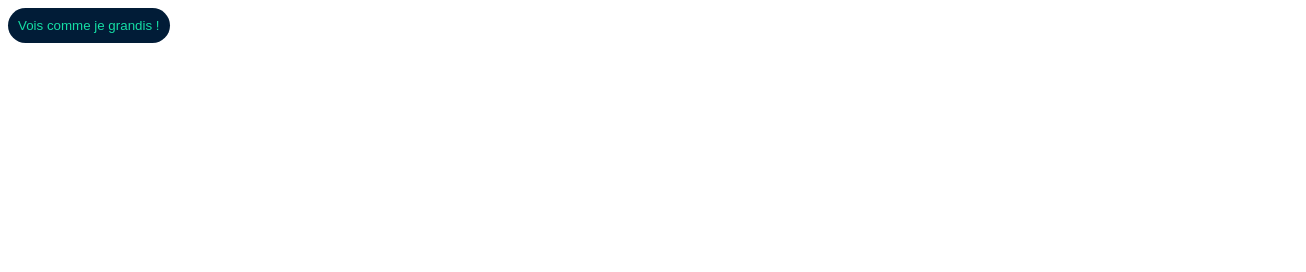
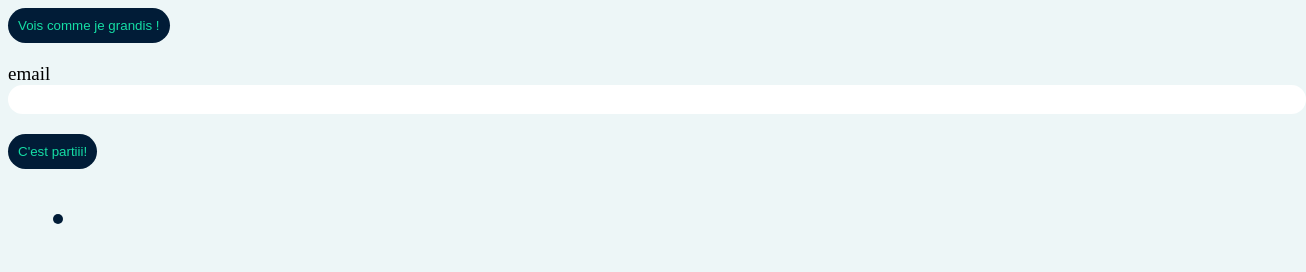
Before and after one commit to znadir/css-animations, a website: page index.html in a window 1280 px wide. Shown: the whole page, 1306 px wide, since content can reach past the window. Drawn offline with Linux system fonts and the light colour scheme.

Commit message:
gonfler le ballon

```diff
--- a/index.html
+++ b/index.html
@@ -9,9 +9,21 @@
 	</head>
 	<body>
 		<body>
-			<div class="container">
-				<!-- Button grandissant -->
-				<button class="btn">Vois comme je grandis !</button>
+			<!-- Button grandissant -->
+			<button class="btn">Vois comme je grandis !</button>
+
+			<!-- formulaire avec validation -->
+			<div class="form">
+				<div class="form__group">
+					<label for="">email</label>
+					<input type="email" name="" id="" />
+				</div>
+			</div>
+
+			<!-- Gonfler le ballon -->
+			<div>
+				<button class="btn-ballon">C'est partiii!</button>
+				<div class="ball"></div>
 			</div>
 		</body>
 	</body>
--- a/sass/main.scss
+++ b/sass/main.scss
@@ -4,6 +4,11 @@
 
 body {
 	font-size: 1.9rem;
+	background-color: rgb(237, 246, 247);
+}
+
+body > * {
+	margin-bottom: 20px;
 }
 
 // Button grandissant
@@ -23,3 +28,52 @@ $cd-txt: #15dea5;
 		transform: scale(1.1);
 	}
 }
+
+// formulaire avec validation
+$cd-txt: #6300a0;
+$cd-box: #fff;
+$cd-txt--invalid: #fff;
+$cd-danger: #b20a37;
+
+.form {
+	&__group {
+		& input {
+			border: 2px solid $cd-box;
+			border-radius: 100rem;
+			color: $cd-txt;
+			font-family: "Montserrat", sans-serif;
+			outline: none;
+			padding: 0.5rem 1.5rem;
+			width: 100%;
+			transition: background-color 200ms;
+
+			&:focus {
+				border: 2px solid $cd-txt;
+			}
+			&:not(:focus):invalid {
+				background: $cd-danger;
+				border: 2px solid $cd-danger;
+				color: $cd-txt--invalid;
+			}
+		}
+	}
+}
+
+// gonfler le ballon
+.btn-ballon {
+	@extend .btn;
+	&:active + .ball {
+		transform: scale(1);
+	}
+}
+
+$ball-size: 100px;
+
+.ball {
+	width: $ball-size;
+	height: $ball-size;
+	background: $cd-btn;
+	border-radius: $ball-size * 0.5;
+	transform: scale(0.1);
+	transition: transform 4000ms cubic-bezier(0.175, 0.885, 0.32, 1.275);
+}
```
Also changed, not shown: public/css/style.css.
